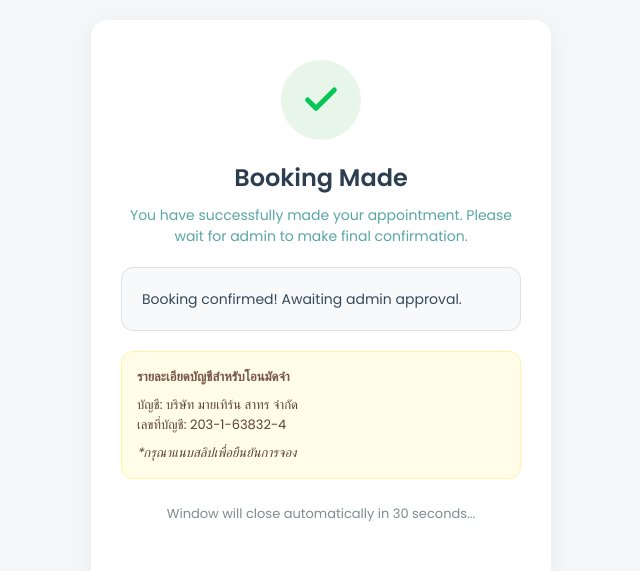
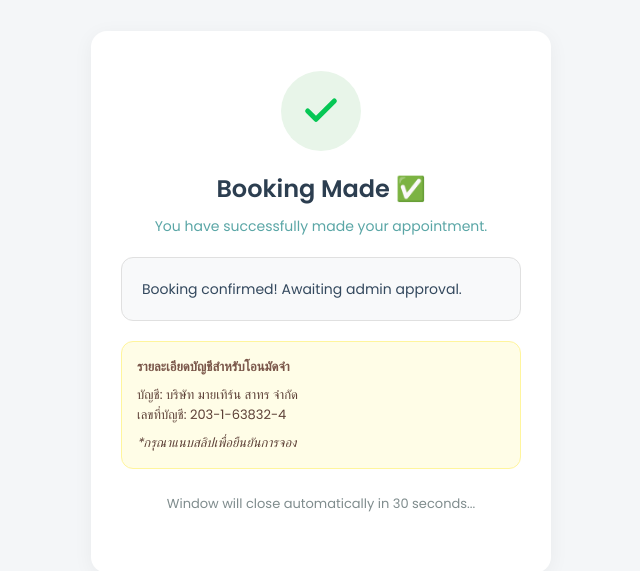
Before and after one commit to lominism/myyturnsathorn, a plain HTML site: page netlify-container/success.html in a window 1280 px wide. Shown: the part 118-689 px from the top of the page, without its empty margins (319-959 px from the left). Drawn offline with Linux system fonts and the light colour scheme.

Commit message:
Update success message to include emoji and simplify text

```diff
--- a/netlify-container/success.html
+++ b/netlify-container/success.html
@@ -22,8 +22,8 @@
                 <polyline points="20 6 9 17 4 12"></polyline>
             </svg>
         </div>
-        <h1>Booking Made</h1>
-        <p>You have successfully made your appointment. Please wait for admin to make final confirmation.</p>
+        <h1>Booking Made ✅</h1>
+        <p>You have successfully made your appointment.</p>
         <div class="details-box" id="detailsBox">Loading details...</div>
 
         <div style="margin-top: 20px; text-align: left; background: #fffde7; border: 1px solid #fff59d; border-radius: 12px; padding: 15px; font-size: 13px; color: #5d4037;">
```
Also changed, not shown: 1 other file.
